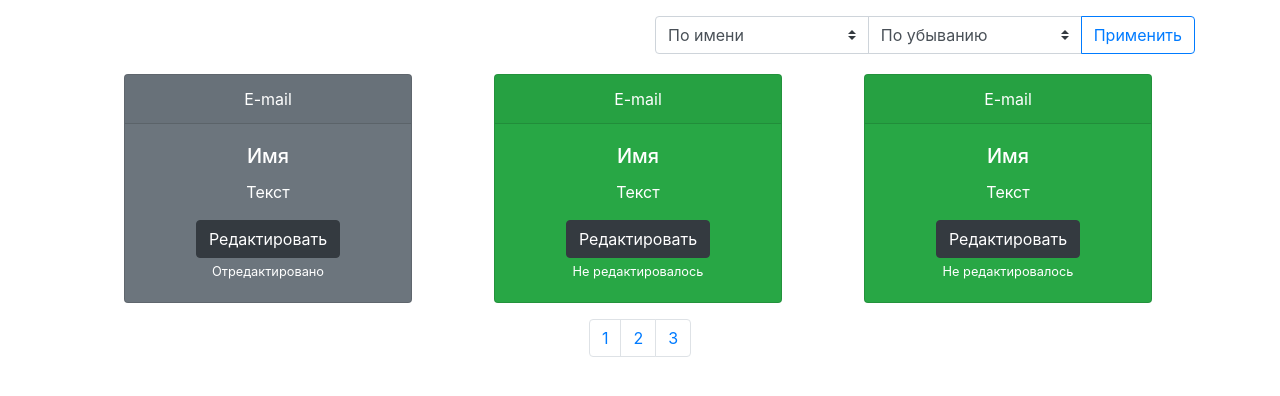
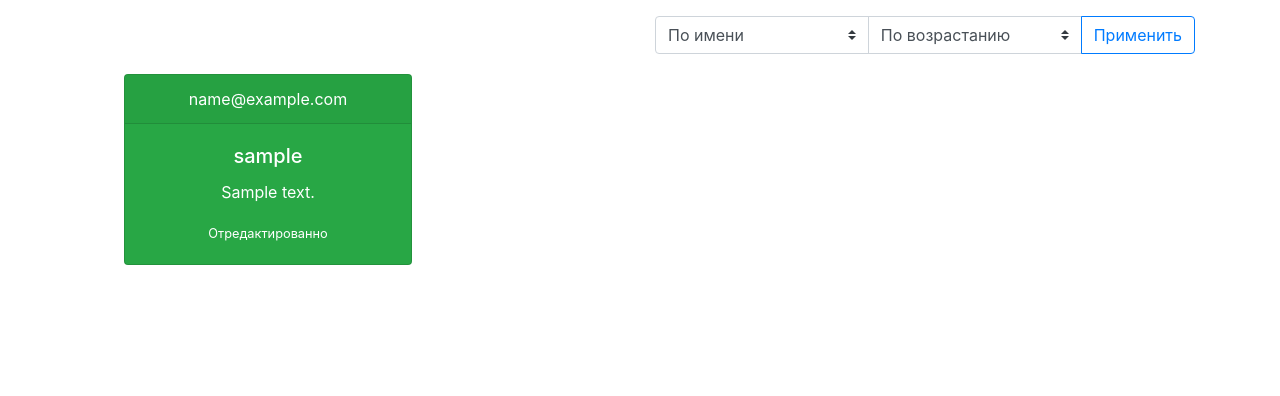
Before and after one commit to Kotletta-TT/beejee-tasker, a PHP site: page / in a window 1280 px wide. Shown: the part 56-452 px from the top of the page. Run offline with PHP 8.4, Linux system fonts and the light colour scheme; tables that the repository leaves empty or names only in its code hold one stand-in row (values such as "Sample post"); data that the repository does not hold is empty.

Commit message:
Released index page

```diff
--- a/app/Components/Router.php
+++ b/app/Components/Router.php
@@ -43,9 +43,8 @@ class Router
                 $segments = explode('/', $path);
                 $controllerName = $this->prefix_controllers . ucfirst(array_shift($segments).'Controller');
                 $actionName = 'action' . ucfirst(array_shift($segments));
-                $testArray = array();
                 $runController = new $controllerName;
-                $runController->$actionName($testArray);
+                $runController->$actionName();
                 break;
             }
         }
--- a/app/Controllers/TasksController.php
+++ b/app/Controllers/TasksController.php
@@ -9,14 +9,12 @@ class TasksController
 {
 
 
-    public function actionIndex($params)
+    public function actionIndex()
     {
-        $tasksList = array();
-        $tasksList = Model::getTasksList($params);
-        // ДЛЯ ТЕСТОВ
-        $tasksList['count'] = 9;
-        $tasksList['page'] = $params['page'];
-        $this->render(ROOT . '/views/layouts/layout.php', ROOT . '/views/index.php', $tasksList);
+        if (!empty($_GET['order'])) $_SESSION['order'] = $_GET['order'];
+        if (!empty($_GET['sortby'])) $_SESSION['sortby'] = $_GET['sortby'];
+        $data = Model::getTasksList();
+        $this->render(ROOT . '/views/layouts/layout.php', ROOT . '/views/index.php', $data);
 
     }
 
--- a/config/routes.php
+++ b/config/routes.php
@@ -4,9 +4,10 @@ return array(
     "^tasks/edit$" => "tasks/edit",
     "^tasks/add$" => "tasks/add",
     "^tasks/save$" => "tasks/save",
-    "^tasks$" => "tasks/index",
+    "^tasks/index\??" => "tasks/index",
+    "^tasks\??" => "tasks/index",
     "^login$" => "login/index",
     "^add$" => "tasks/add",
     "^edit$" => "tasks/edit",
-    "^\s*$" => "tasks/index"
+    "^\s*$|^\??" => "tasks/index"
 );
--- a/views/index.php
+++ b/views/index.php
@@ -1,16 +1,16 @@
 <div class="row justify-content-end mb-3 pt-3">
   <div class="col-lg-6 text-right">
-    <form action="/" method="get">
+    <form action="/tasks/index" method="get">
 
       <div class="input-group">
         <select class="custom-select" id="sortby" name="sortby">
-          <option value="name">По имени</option>
-          <option value="email">По почте</option>
-          <option value="is_completed">По статусу</option>
+          <option value="username" <?=($data['sortby'] == 'name') ? 'selected' : ''?>>По имени</option>
+          <option value="email" <?=($data['sortby'] == 'email') ? 'selected' : ''?>>По почте</option>
+          <option value="is_completed" <?=($data['sortby'] == 'status') ? 'selected' : ''?>>По статусу</option>
         </select>
         <select class="custom-select" id="order" name="order">
-          <option value="asc">По возрастанию</option>
-          <option value="desc" selected="">По убыванию</option>
+          <option value="asc" <?=($data['order'] == 'asc') ? 'selected' : ''?>>По возрастанию</option>
+          <option value="desc" <?=($data['order'] == 'desc') ? 'selected' : ''?>>По убыванию</option>
         </select>
         <div class="input-group-append">
           <button class="btn btn-outline-primary" type="submit">Применить</button>
@@ -19,47 +19,33 @@
     </form>
   </div>
 </div>
+<?php if (count($data['tasks']) > 0): ?>
 <div class="container pt-1 ml-4 center">
-    <div class="row">
+    <div class="row align-items-center">
+    <?php foreach($data['tasks'] as $value): ?>
       <div class="col">
-        <div class="card text-center text-white bg-secondary mb-3" style="max-width: 18rem;">
-            <div class="card-header">E-mail</div>
+        <div class="card text-center text-white <?=($value['status']) ? 'bg-success' : 'bg-secondary'?> mb-3" style="max-width: 18rem;">
+            <div class="card-header"><?=$value['email']?></div>
             <div class="card-body">
-              <h5 class="card-title">Имя</h5>
-              <p class="card-text">Текст</p>
-              <a href="#" class="btn btn-dark">Редактировать</a>
-              <p class="card-text"><small class="text-white">Отредактировано</small></p>
+              <h5 class="card-title"><?=$value['username']?></h5>
+              <p class="card-text"><?=$value['text']?></p>
+              <?=($data['is_admin']) ? '<a href="/edit" class="btn btn-dark">Редактировать</a>' : ''?>
+              <p class="card-text"><small class="text-white"><?=($value['is_edit']) ? 'Отредактированно' : 'Не редактировалось'?></small></p>
             </div>
           </div>
       </div>
-      <div class="col">
-        <div class="card text-center text-white bg-success mb-3" style="max-width: 18rem;">
-            <div class="card-header">E-mail</div>
-            <div class="card-body">
-              <h5 class="card-title">Имя</h5>
-              <p class="card-text">Текст</p>
-              <a href="#" class="btn btn-dark">Редактировать</a>
-              <p class="card-text"><small class="text-white">Не редактировалось</small></p>
-            </div>
-          </div>
-      </div>
-      <div class="col">
-        <div class="card text-center text-white bg-success mb-3" style="max-width: 18rem;">
-            <div class="card-header">E-mail</div>
-            <div class="card-body">
-              <h5 class="card-title">Имя</h5>
-              <p class="card-text">Текст</p>
-              <a href="#" class="btn btn-dark">Редактировать</a>
-              <p class="card-text"><small class="text-white">Не редактировалось</small></p>
-            </div>
-          </div>
-      </div>
+    <?php endforeach; ?>
     </div>
   </div>
+    <?php if ($data['countPages'] > 1): ?>
   <nav aria-label="Page navigation example">
     <ul class="pagination justify-content-center">
-      <li class="page-item"><a class="page-link" href="#">1</a></li>
-      <li class="page-item"><a class="page-link" href="#">2</a></li>
-      <li class="page-item"><a class="page-link" href="#">3</a></li>
+        <?php for($i = 1; $i <= $data['countPages']; $i++): ?>
+      <li class="page-item <?=($_GET['page'] == $i || (!isset($_GET['page']) && $i == 1)) ? 'active' : '' ?>"><a class="page-link" href="?page=<?=$i?>"><?=$i?></a></li>
+        <?php endfor ?>
     </ul>
   </nav>
+    <?php endif;?>
+<?php else: ?>
+<h1 class="text-center">Задач нет</h1>
+<?php endif; ?>
```
Also changed, not shown: AutoLoads.php (added, +188 -0 lines), app/Models/Model.php (+37 -9 lines).
